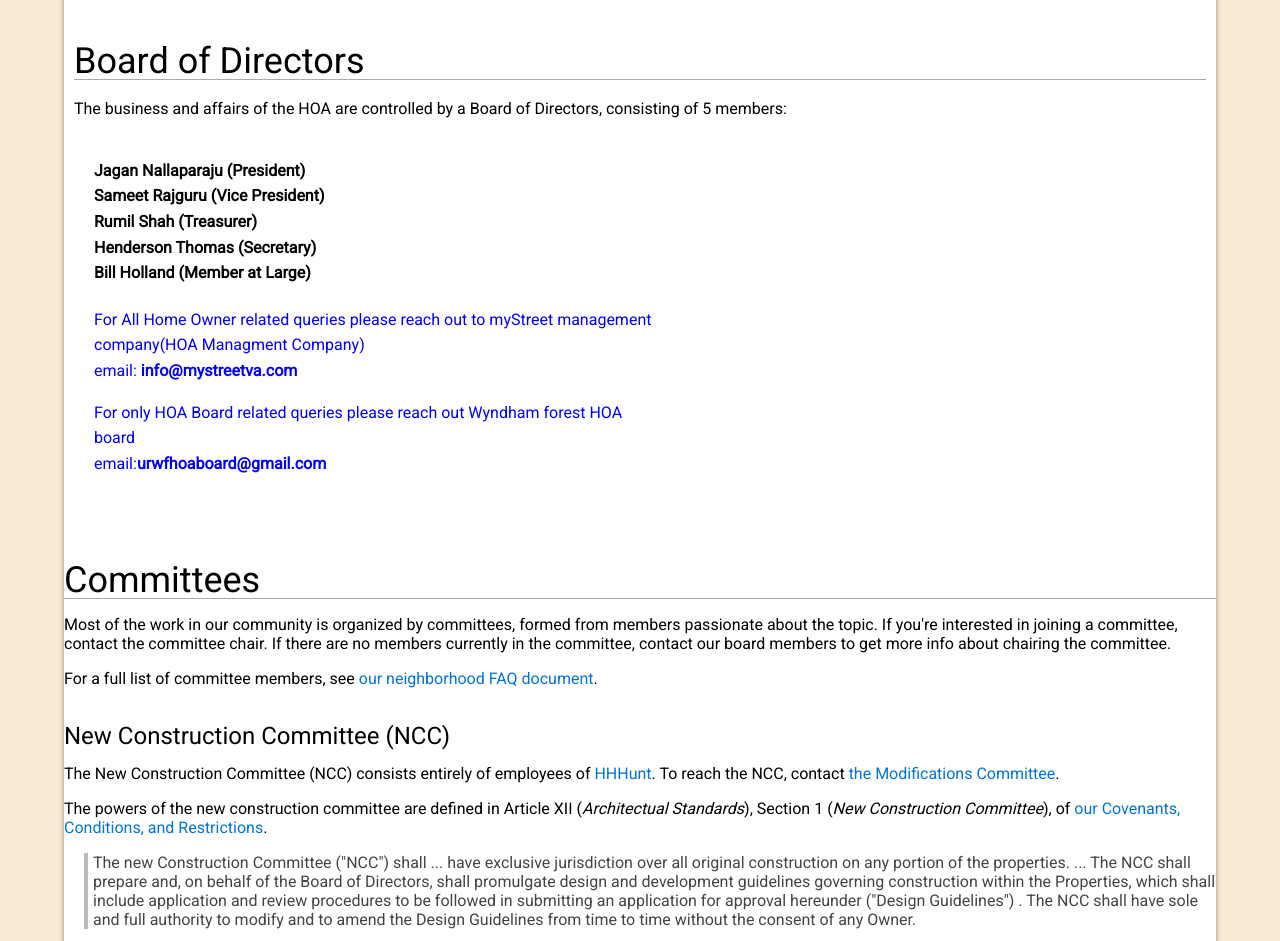
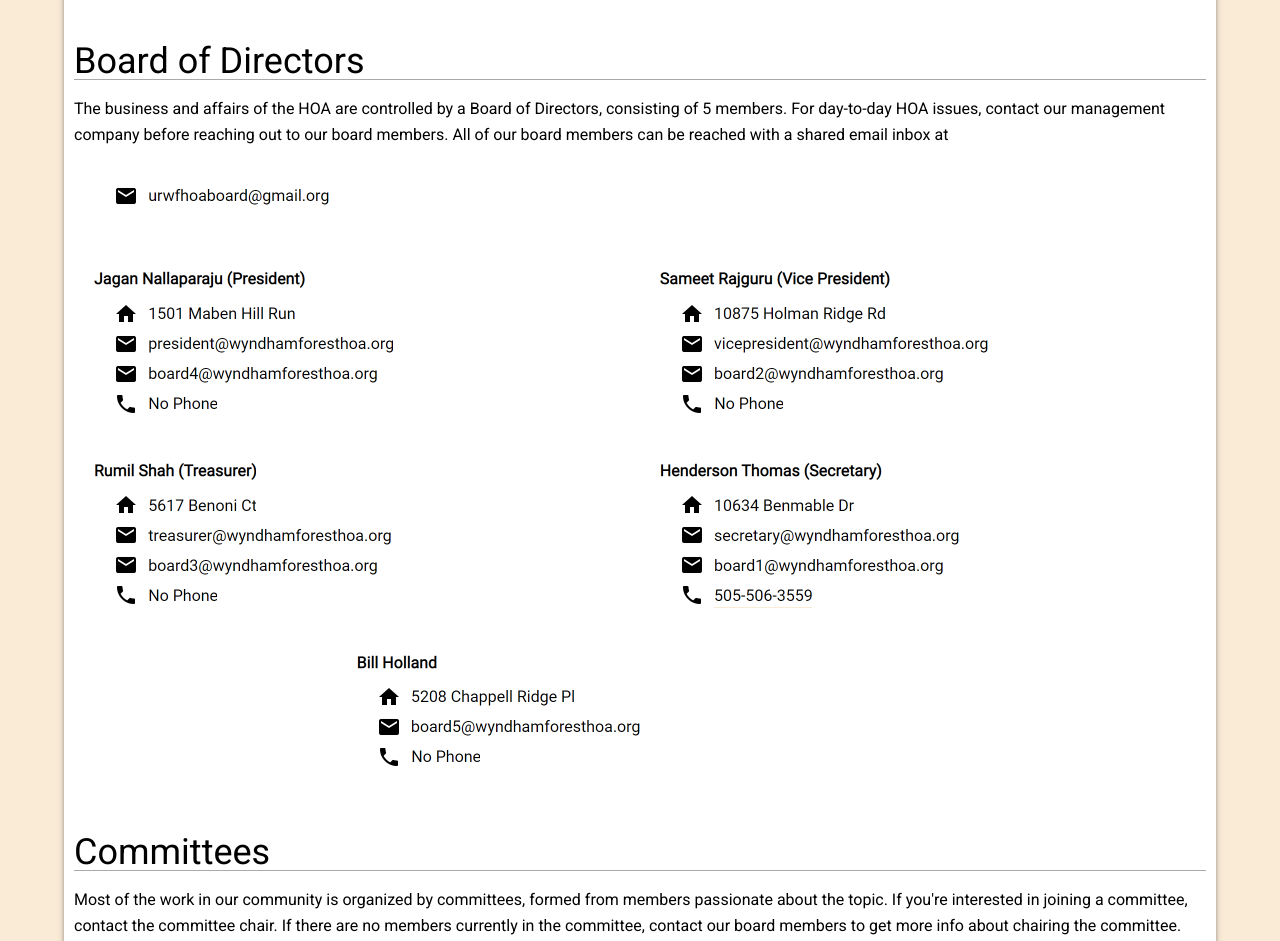
Before and after one commit to Wyndham-Forest-HOA/wyndham-forest-hoa.github.io, a plain HTML site: page index.html in a window 1280 px wide. Shown: the part 2202-3143 px from the top of the page. Drawn offline with Linux system fonts and the light colour scheme.

```diff
--- a/index.html
+++ b/index.html
@@ -190,27 +190,81 @@
       </div>
       <div id="directors" class="anchor"></div>
       <div class="header">Board of Directors</div>
-      <p>The business and affairs of the HOA are controlled by a Board of Directors, consisting of
-      5 members:</p>
+      <p>
+        The business and affairs of the HOA are controlled by a Board of Directors, consisting of
+        5 members. For day-to-day HOA issues, contact our management company before reaching out to
+        our board members. All of our board members can be reached with a shared email inbox at
+        <div class="contact">
+          <div class="contact-details">
+            <div><i class="material-icons">email</i> <img src="images/contacts-urwfhoaboard-email.png" style="height: 25px"></div>
+          </div>
+        </div>
+      </p>
       <div id="board-members">
         <div class="row">
           <div class="contact col">
+<!-- The below changes are from Limba. Getting with him to figure out how we should merge
+  with other changes ... -->
+<!--
             <div class="contact-name">
 
-Jagan Nallaparaju	(President)  <br>
-Sameet Rajguru	(Vice President)  <br>
-Rumil Shah		(Treasurer)  <br>
-Henderson Thomas	(Secretary)   <br>
-Bill Holland		(Member at Large)
+(Names Removed)
 </div>
 
 <p style="color:blue">For All Home Owner related queries please reach out to myStreet management company(HOA Managment Company) <br> email: <b> info@mystreetva.com  </b></p>
 <p style="color:blue">For only HOA Board related queries please reach out Wyndham forest HOA board  <br> email:<b>urwfhoaboard@gmail.com </b></p>
 
      </div>
-
+-->
+            <div class="contact-name"><img src="images/contacts-jagan-name-president.png" style="height: 19px"></div>
+            <div class="contact-details">
+              <div><i class="material-icons">home</i> <img src="images/contacts-jagan-address.png" style="height: 25px"></div>
+              <div><i class="material-icons">email</i> <img src="images/contacts-president-email.png" style="height: 25px"></div>
+              <div><i class="material-icons">email</i> <img src="images/contacts-board4-email.png" style="height: 25px"></div>
+              <div><i class="material-icons">phone</i> <img src="images/contacts-no-phone.png" style="height: 25px"></div>
+            </div>
+          </div>
+          <div class="contact col">
+            <div class="contact-name"><img src="images/contacts-sameet-name-vp.png" style="height: 19px"></div>
+            <div class="contact-details">
+              <div><i class="material-icons">home</i> <img src="images/contacts-sameet-address.png" style="height: 25px"></div>
+              <div><i class="material-icons">email</i> <img src="images/contacts-vp-email.png" style="height: 25px"></div>
+              <div><i class="material-icons">email</i> <img src="images/contacts-board2-email.png" style="height: 25px"></div>
+              <div><i class="material-icons">phone</i> <img src="images/contacts-no-phone.png" style="height: 25px"></div>
+            </div>
+          </div>
         </div>
-         <div style="flex-grow: 1"></div>
+        <div class="row">
+          <div class="contact col">
+            <div class="contact-name"><img src="images/contacts-rumil-name-treasurer.png" style="height: 19px"></div>
+            <div class="contact-details">
+              <div><i class="material-icons">home</i> <img src="images/contacts-rumil-address.png" style="height: 25px"></div>
+              <div><i class="material-icons">email</i> <img src="images/contacts-treasurer-email.png" style="height: 25px"></div>
+              <div><i class="material-icons">email</i> <img src="images/contacts-board3-email.png" style="height: 25px"></div>
+              <div><i class="material-icons">phone</i> <img src="images/contacts-no-phone.png" style="height: 25px"></div>
+            </div>
+          </div>
+          <div class="contact col">
+            <div class="contact-name"><img src="images/contacts-henderson-name-secretary.png" style="height: 19px"></div>
+            <div class="contact-details">
+              <div><i class="material-icons">home</i> <img src="images/contacts-henderson-address.png" style="height: 25px"></div>
+              <div><i class="material-icons">email</i> <img src="images/contacts-secretary-email.png" style="height: 25px"></div>
+              <div><i class="material-icons">email</i> <img src="images/contacts-board1-email.png" style="height: 25px"></div>
+              <div><i class="material-icons">phone</i> <img src="images/contacts-henderson-phone.png" style="height: 25px"></div>
+            </div>
+          </div>
+        </div>
+        <div class="row">
+          <div style="flex-grow: 1"></div>
+          <div class="contact col">
+            <div class="contact-name"><img src="images/contacts-bill-name.png" style="height: 19px"></div>
+            <div class="contact-details">
+              <div><i class="material-icons">home</i> <img src="images/contacts-bill-address.png" style="height: 25px"></div>
+              <div><i class="material-icons">email</i> <img src="images/contacts-board5-email.png" style="height: 25px"></div>
+              <div><i class="material-icons">phone</i> <img src="images/contacts-no-phone.png" style="height: 25px"></div>
+            </div>
+          </div>
+          <div style="flex-grow: 1"></div>
         </div>
       </div>
       <div id="committees" class="anchor"></div>
```
